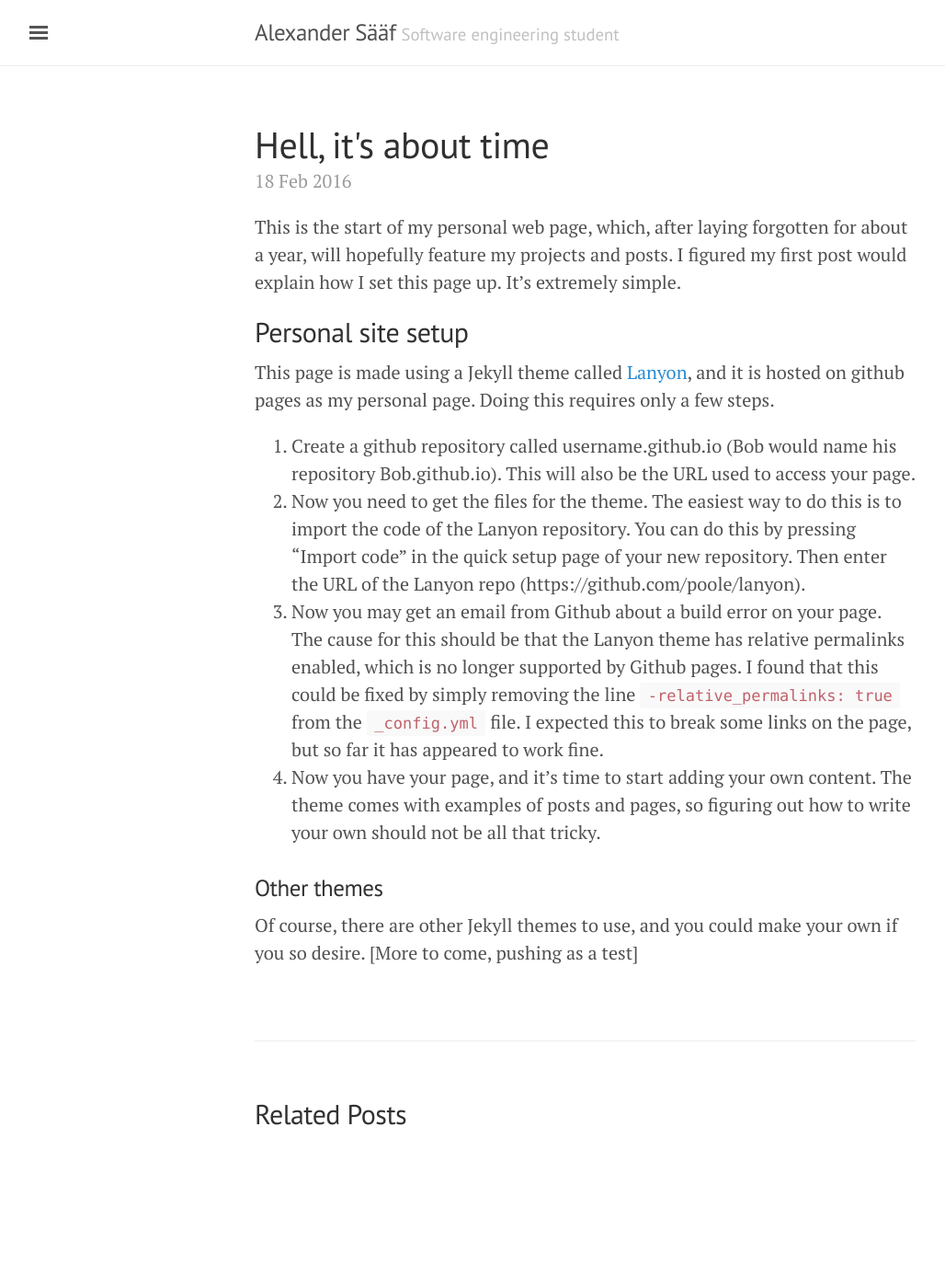
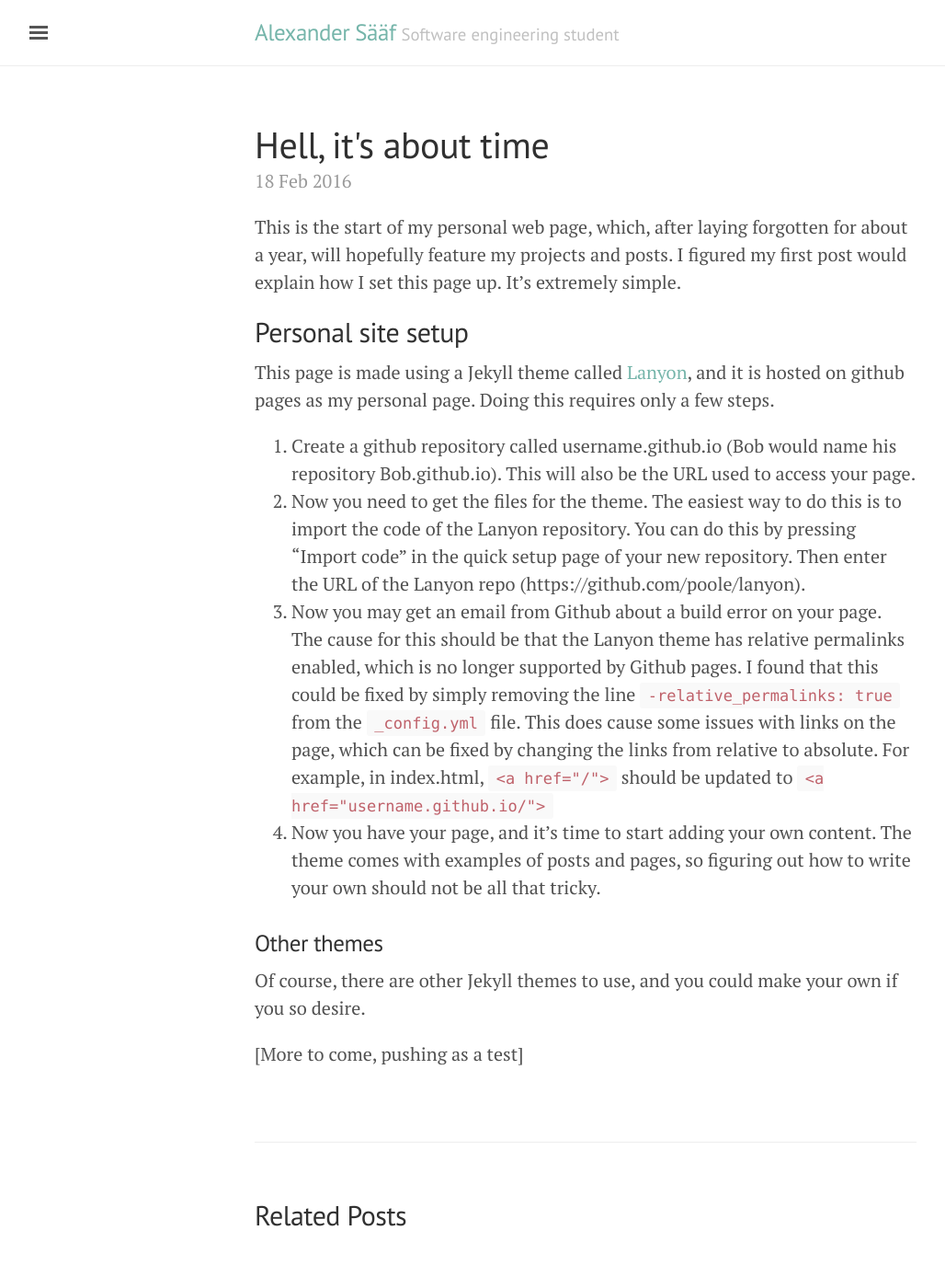
Before and after one commit to alexsaaf/alexsaaf.github.io, a Jekyll site: the page built from _posts/2016-02-18-hell-its-about-time.md, in a window 1280 px wide. Shown: the whole page at 92% size, without its empty margins (3-1031 px from the left). Built offline with Jekyll 4.4.1, drawn with Linux system fonts in a browser that asks for light colours; before the commit the page ends 1290 px from its top, so only the background shows below that.

Commit message:
Update post

```diff
--- a/_layouts/default.html
+++ b/_layouts/default.html
@@ -3,7 +3,7 @@
 
   {% include head.html %}
 
-  <body>
+  <body class="theme-base-0c">
 
     {% include sidebar.html %}
 
--- a/_posts/2016-02-18-hell-its-about-time.md
+++ b/_posts/2016-02-18-hell-its-about-time.md
@@ -19,11 +19,12 @@ in the quick setup page of your new repository. Then enter the URL of the Lanyon
 3. Now you may get an email from Github about a build error on your page. The cause for this
 should be that the Lanyon theme has relative permalinks enabled, which is no longer
 supported by Github pages. I found that this could be fixed by simply removing the line
-`-relative_permalinks: true` from the `_config.yml` file. I expected this to break some links
-on the page, but so far it has appeared to work fine.
+`-relative_permalinks: true` from the `_config.yml` file. This does cause some issues with links on the page, which can be fixed by changing the links from relative to absolute. For example, in index.html, `<a href="{{site.baseurl}}/{{ post.url }}">` should be updated to `<a href="username.github.io/{{ post.url }}">`
 4. Now you have your page, and it's time to start adding your own content. The theme comes with
 examples of posts and pages, so figuring out how to write your own should not be all that tricky.
 
 ### Other themes
 Of course, there are other Jekyll themes to use, and you could make your own if you so desire.
+
+
 [More to come, pushing as a test]
```
